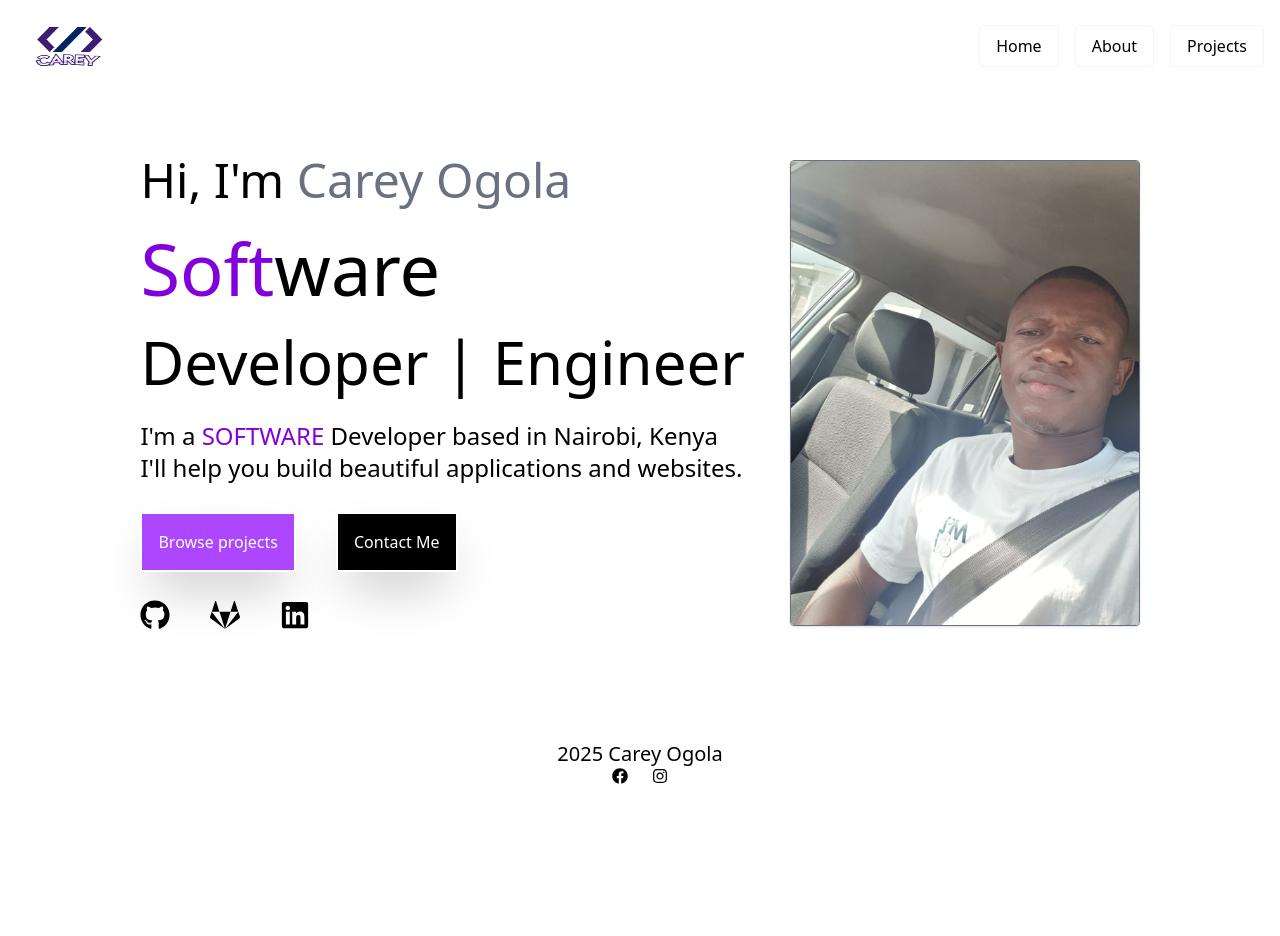
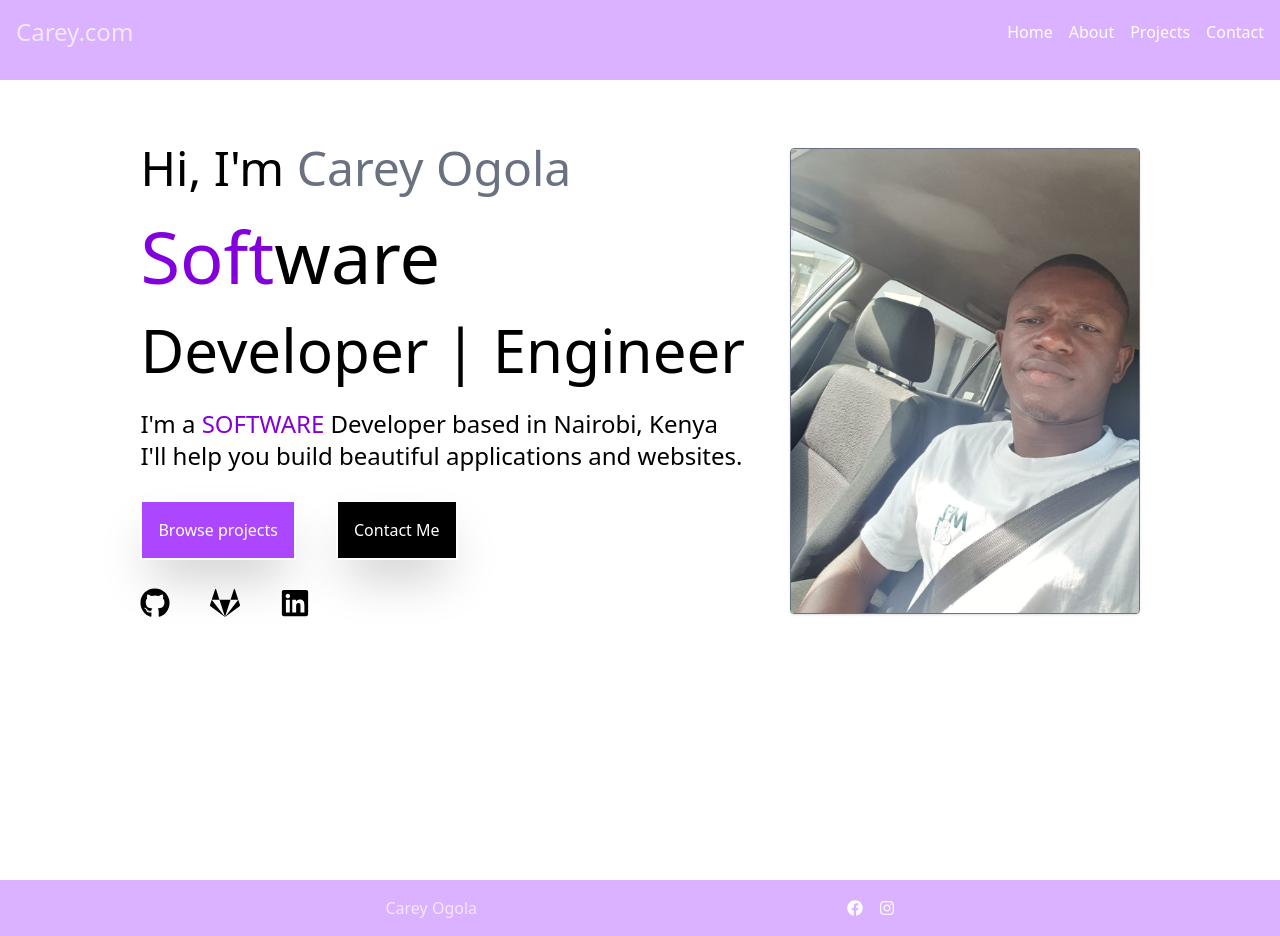
Before and after one commit to Careyogola/personal-portfolio, a React (Vite) app: page / in a window 1280 px wide. Before the commit the page ends 892 px from the top, so only its background shows below. Built offline with nearby package versions, Linux system fonts and the light colour scheme.

Commit message:
Minor updates on Nav, Footer

```diff
--- a/src/App.jsx
+++ b/src/App.jsx
@@ -2,12 +2,12 @@ import React from 'react';
 import Header from './components/header';
 import Footer from './components/footer';
 import MainContent from './components/hero';
-import Navbar from './components/navbar';
+import Nav from './components/Nav';
 
 const App = () => {
   return (
     <div className="flex flex-col min-h-screen">
-      <Navbar/>
+      <Nav/>
       <MainContent />
       <Footer />
 
--- /dev/null
+++ b/src/components/Nav.jsx
@@ -0,0 +1,35 @@
+import React, { useState } from "react";
+import { Menu, X } from 'lucide-react';
+
+const Nav =() =>{
+    const[menuOpen, setMenuOpen] = useState(false);
+
+    const toggleMenu =()=>{
+        setMenuOpen(!menuOpen);
+    }
+    return(
+        <nav className="bg-purple-300 text-white h-20">
+            <div className="p-4 items-center flex flex-row justify-between">
+            <div className="text-2xl font-medium">
+                <h3 className="text-purple-100">Carey<span className="text-purple-100">.com</span></h3>
+            </div>
+
+            <div className="lg:hidden">
+                <button onClick={toggleMenu} className="text-purple-100">
+                    {menuOpen ? <X size={24} /> : <Menu size={24} />}
+                </button>
+            </div>
+            <div className={`${
+                menuOpen ? 'flex' : 'hidden'
+            } lg:flex flex-col lg:flex-row gap-4 items-center absolute lg:static top-16 left-0 w-full lg:w-auto bg-purple-300 lg:bg-transparent p-4 lg:p-0`}>
+            <a className="hover:text-white" href="/">Home</a>
+            <a className="hover:text-white" href="#">About</a>
+            <a className="hover:text-white" href="#">Projects</a>
+            <a className="hover:text-white" href="#">Contact</a>
+            </div>
+            </div>
+        </nav>
+    )
+}
+
+export default Nav;
--- a/src/components/footer.jsx
+++ b/src/components/footer.jsx
@@ -1,18 +1,18 @@
 import { FaFacebook, FaInstagram,} from "react-icons/fa";
+import React from "react";
 
 const Footer = () => {
     return (
-      <div className='bg-white h-auto flex flex-col md:flex-col md:h-auto p-4 w-full fixed bottom-0 left-0'>
-        <h3 className='text-center text-xl'>
-          {new Date().getFullYear()} Carey Ogola
+      <div className='bg-purple-300 h-auto flex lg:flex-row justify-evenly items-center overflow-y-auto md:h-auto p-4 w-full bottom-0 left-0'>
+        <h3 className='text-purple-100'>Carey Ogola
         </h3>
-        {/* <hr className='border-t border-white/50 py-4' /> */}
-        <div className='flex justify-center gap-6'>
 
-          <a href='https://facebook.com' className=' hover:text-gray-400'>
+        <div className='flex flex-row gap-4'>
+
+          <a href='https://facebook.com' className='hover:text-purple-100 text-white'>
             <FaFacebook />
           </a>
-          <a href='https://instagram.com' className='hover:text-gray-400'>
+          <a href='https://instagram.com' className='hover:text-purple-100 text-white'>
             <FaInstagram />
           </a>
 
```
